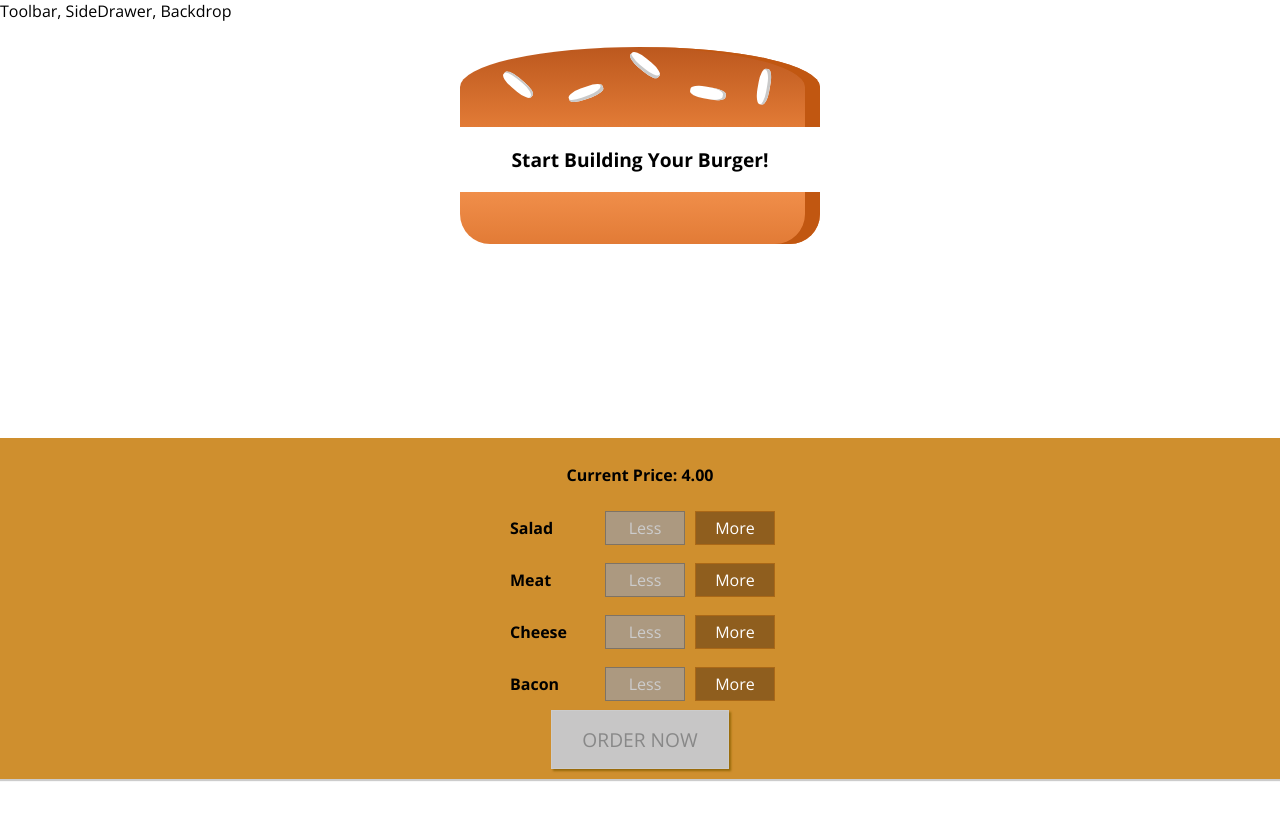
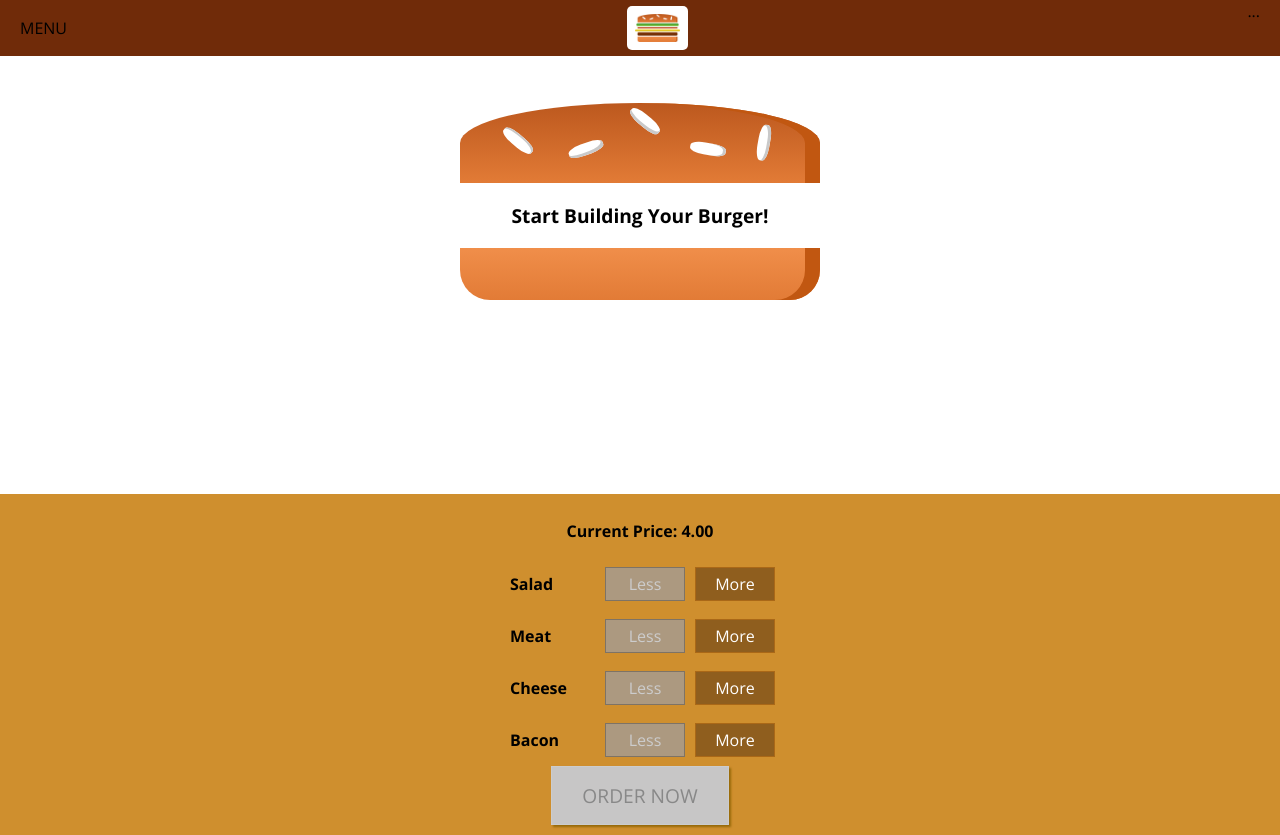
Before and after one commit to tpooch21/BurgerBuilder, a React (Create React App) app: page / in a window 1280 px wide. Before the commit the page ends 800 px from the top, so only its background shows below. Built offline with nearby package versions, Linux system fonts and the light colour scheme.

Commit message:
Start building Toolbar component, add Logo

```diff
--- a/src/components/Layout/Layout.js
+++ b/src/components/Layout/Layout.js
@@ -1,13 +1,13 @@
 import React from 'react';
 
 import Aux from '../../hoc/Aux';
-import Backdrop from '../UI/Backdrop/Backdrop';
+import Toolbar from '../Navigation/Toolbar/Toolbar';
 import classes from './Layout.module.css';
 
 const layout = ( props ) => (
   <Aux>
     <div>Toolbar, SideDrawer, Backdrop</div>
-    <Backdrop show={props.show}/>
+    <Toolbar />
     <main className={classes.Content}>
       {props.children}
     </main>
--- a/src/components/Layout/Layout.module.css
+++ b/src/components/Layout/Layout.module.css
@@ -1,3 +1,3 @@
 .Content {
-  margin-top: 16px;
+  margin-top: 72px;
 }
--- /dev/null
+++ b/src/components/Logo/Logo.js
@@ -0,0 +1,12 @@
+import React from 'react';
+
+import burgerLogo from '../../assets/images/burger-logo.png';
+import classes from './Logo.module.css';
+
+const logo = props => (
+  <div className={classes.Logo}>
+    <img src={burgerLogo} alt="MyBurger" />
+  </div>
+);
+
+export default logo;
--- /dev/null
+++ b/src/components/Logo/Logo.module.css
@@ -0,0 +1,11 @@
+.Logo {
+  background-color: white;
+  padding: 8px;
+  height: 80%;
+  box-sizing: border-box;
+  border-radius: 5px;
+}
+
+.Logo img {
+  height: 100%;
+}
--- /dev/null
+++ b/src/components/Navigation/Toolbar/Toolbar.js
@@ -0,0 +1,16 @@
+import React from 'react';
+
+import classes from './Toolbar.module.css';
+import Logo from '../../Logo/Logo';
+
+const toolbar = props => (
+  <header className={classes.Toolbar}>
+    <div>MENU</div>
+    <Logo />
+    <nav>
+      ...
+    </nav>
+  </header>
+);
+
+export default toolbar;
--- /dev/null
+++ b/src/components/Navigation/Toolbar/Toolbar.module.css
@@ -0,0 +1,18 @@
+.Toolbar {
+  height: 56px;
+  width: 100%;
+  position: fixed;
+  top: 0;
+  left: 0;
+  background-color: #702B09;
+  display: flex;
+  justify-content: space-between;
+  align-items: center;
+  padding: 0 20px;
+  box-sizing: border-box; /* Make sure it's sized correctly even with the padding */
+  z-index: 90;
+}
+
+.Toolbar nav {
+  height: 100%;
+}
```
Also changed, not shown: src/assets/images/burger-logo.png (added).
